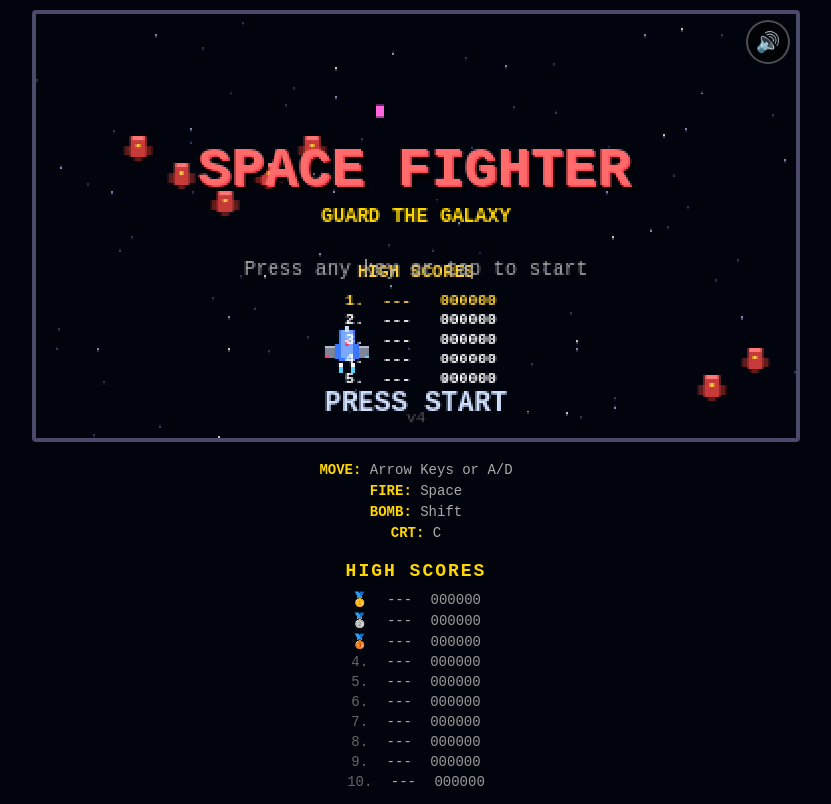
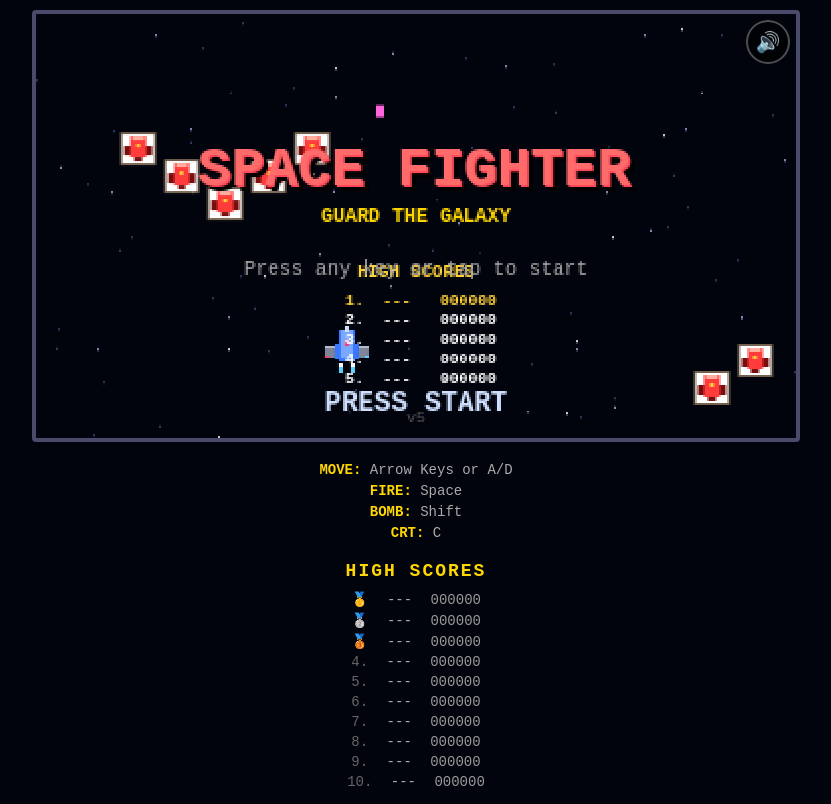
Before and after one commit to tomalterman/space-fighter, a website: page index.html in a window 1280 px wide. Shown: the whole page, without its empty margins (224-1055 px from the left). Drawn offline with Linux system fonts and the light colour scheme.

Commit message:
v5: All enemies enter from the top + brighter enemy silhouettes
- Drop popcornStream waves entirely from WAVE_SCHEDULE. Side-entering
  enemies were unfair given the player only moves left/right -- a
  horizontally drifting popcorn sweeps the entire dodge axis with
  nowhere to escape to. Replaced with vFormation/sineSweep entries
  so every enemy now enters from the top.
- Remove the now-unused popcornStream branch from spawnWave.
- Brighten the enemy palette across the board (popcorn red, turret
  silver, bomber magenta) so they read against the dark space
  background instead of blending into nebula and asteroids.
- Add a translucent colored halo plus a 1px white outline behind
  every enemy sprite as the first thing drawn for that enemy. The
  halo gives a subtle bloom; the white rim guarantees a hard edge
  against any biome.

```diff
--- a/index.html
+++ b/index.html
@@ -160,7 +160,7 @@
 const GAME = {
     title: 'SPACE FIGHTER',
     subtitle: 'GUARD THE GALAXY',
-    version: 'v4',
+    version: 'v5',
     bgColor: '#02040d',
 
     // Firebase - see README.md for setup instructions
@@ -1245,17 +1245,20 @@
     HUD_HI:       '#ffd23a',
     HUD_LABEL:    '#9faec5',
 
-    POPCORN_BODY: '#c63a3a',
-    POPCORN_HI:   '#ff7878',
-    POPCORN_DARK: '#621a1a',
-    TURRET_BASE:  '#5d6678',
-    TURRET_DARK:  '#2a2f3a',
-    TURRET_GUN:   '#bcc4d4',
-    TURRET_LIGHT: '#ffd23a',
-    BOMBER_BODY:  '#7d4a8a',
-    BOMBER_HI:    '#b97dcd',
-    BOMBER_DARK:  '#3a1f44',
-    BOMBER_COCK:  '#ffd23a'
+    POPCORN_BODY: '#ff3b3b',
+    POPCORN_HI:   '#ffb0a0',
+    POPCORN_DARK: '#7a0d0d',
+    POPCORN_HALO: '#ffd2a0',
+    TURRET_BASE:  '#9da9bf',
+    TURRET_DARK:  '#1c2230',
+    TURRET_GUN:   '#e8f0ff',
+    TURRET_LIGHT: '#ffeb3a',
+    TURRET_HALO:  '#5dffea',
+    BOMBER_BODY:  '#c460e0',
+    BOMBER_HI:    '#ffb3ff',
+    BOMBER_DARK:  '#2a0d3a',
+    BOMBER_COCK:  '#ffeb3a',
+    BOMBER_HALO:  '#ff5de4'
 };
 
 const TILE = 16;
@@ -1306,20 +1309,20 @@
 // Wave timeline. `at` is "scroll units since the last loop reset"; the
 // schedule replays endlessly with bumped difficulty each loop.
 const WAVE_SCHEDULE = [
-    { at: 320,  kind: 'popcornStream', side: 'left',  count: 3 },
+    { at: 320,  kind: 'vFormation',    count: 3 },
     { at: 520,  kind: 'vFormation',    count: 4 },
-    { at: 720,  kind: 'popcornStream', side: 'right', count: 4 },
+    { at: 720,  kind: 'sineSweep',     count: 4, amp: 60 },
     { at: 900,  kind: 'sineSweep',     count: 5, amp: 70 },
-    { at: 960,  kind: 'turretOnTerrain', offsets: [80, 304] },
-    { at: 1140, kind: 'vFormation',    count: 6 },
-    { at: 1320, kind: 'popcornStream', side: 'both',  count: 5 },
-    { at: 1520, kind: 'bomber' },
-    { at: 1700, kind: 'sineSweep',     count: 7, amp: 90 },
-    { at: 1880, kind: 'turretOnTerrain', offsets: [60, 192, 324] },
-    { at: 2060, kind: 'vFormation',    count: 8 },
-    { at: 2240, kind: 'popcornStream', side: 'both',  count: 7 },
-    { at: 2440, kind: 'bomber' },
-    { at: 2620, kind: 'turretOnTerrain', offsets: [40, 130, 254, 344] }
+    { at: 1080, kind: 'turretOnTerrain', offsets: [80, 304] },
+    { at: 1260, kind: 'vFormation',    count: 6 },
+    { at: 1440, kind: 'sineSweep',     count: 6, amp: 90 },
+    { at: 1620, kind: 'bomber' },
+    { at: 1800, kind: 'sineSweep',     count: 7, amp: 90 },
+    { at: 1980, kind: 'turretOnTerrain', offsets: [60, 192, 324] },
+    { at: 2160, kind: 'vFormation',    count: 8 },
+    { at: 2340, kind: 'sineSweep',     count: 7, amp: 100 },
+    { at: 2520, kind: 'bomber' },
+    { at: 2700, kind: 'turretOnTerrain', offsets: [40, 130, 254, 344] }
 ];
 
 const POWERUP_KINDS = ['P', 'P', 'P', 'red', 'blue', 'gold', 'B'];
@@ -1722,6 +1725,14 @@
 
 function drawPopcorn(ctx, e) {
     const x = e.x, y = e.y;
+    // Bright halo / outline silhouette so the ship reads against any biome.
+    ctx.globalAlpha = 0.45;
+    ctx.fillStyle = COLOR.POPCORN_HALO;
+    ctx.fillRect(x - 9, y - 8, 18, 17);
+    ctx.globalAlpha = 1;
+    // Crisp 1px outline immediately around the silhouette.
+    ctx.fillStyle = COLOR.STAR_HI;
+    ctx.fillRect(x - 8, y - 7, 16, 15);
     // Wings
     ctx.fillStyle = COLOR.POPCORN_DARK;
     ctx.fillRect(x - 7, y - 1, 4, 5);
@@ -1741,6 +1752,14 @@
 
 function drawTurret(ctx, e) {
     const x = e.x, y = e.y;
+    // Cyan halo
+    ctx.globalAlpha = 0.4;
+    ctx.fillStyle = COLOR.TURRET_HALO;
+    ctx.fillRect(x - 13, y - 10, 26, 22);
+    ctx.globalAlpha = 1;
+    // Crisp outline
+    ctx.fillStyle = COLOR.STAR_HI;
+    ctx.fillRect(x - 12, y - 9, 24, 18);
     // Base ring
     ctx.fillStyle = COLOR.TURRET_DARK;
     ctx.fillRect(x - 11, y - 8, 22, 16);
@@ -1764,6 +1783,14 @@
 
 function drawBomber(ctx, e) {
     const x = e.x, y = e.y;
+    // Magenta halo
+    ctx.globalAlpha = 0.4;
+    ctx.fillStyle = COLOR.BOMBER_HALO;
+    ctx.fillRect(x - 17, y - 14, 34, 28);
+    ctx.globalAlpha = 1;
+    // Crisp outline
+    ctx.fillStyle = COLOR.STAR_HI;
+    ctx.fillRect(x - 16, y - 13, 32, 26);
     // Wings
     ctx.fillStyle = COLOR.BOMBER_DARK;
     ctx.fillRect(x - 15, y - 4, 7, 9);
@@ -1817,24 +1844,6 @@
 function spawnWave(wave) {
     const speedMul = (1 + difficultyLoop * 0.07) * warmupFactor();
     switch (wave.kind) {
-        case 'popcornStream': {
-            const sides = wave.side === 'both' ? ['left', 'right'] : [wave.side];
-            for (const side of sides) {
-                for (let i = 0; i < wave.count; i++) {
-                    const fromLeft = side === 'left';
-                    const e = makeEnemy(
-                        'popcorn',
-                        fromLeft ? -16 : GAME.width + 16,
-                        20 + i * 24
-                    );
-                    e.pattern = 'drift';
-                    e.vx = (fromLeft ? 1 : -1) * (1.0 + Math.random() * 0.3) * speedMul;
-                    e.vy = 0.45 * speedMul;
-                    enemies.push(e);
-                }
-            }
-            break;
-        }
         case 'vFormation': {
             const count = wave.count;
             const cx = GAME.width / 2;
--- a/src/game-config.js
+++ b/src/game-config.js
@@ -4,7 +4,7 @@
 const GAME = {
     title: 'SPACE FIGHTER',
     subtitle: 'GUARD THE GALAXY',
-    version: 'v4',
+    version: 'v5',
     bgColor: '#02040d',
 
     // Firebase - see README.md for setup instructions
```
Also changed, not shown: src/game.js (+50 -41 lines), dist/index.html.
